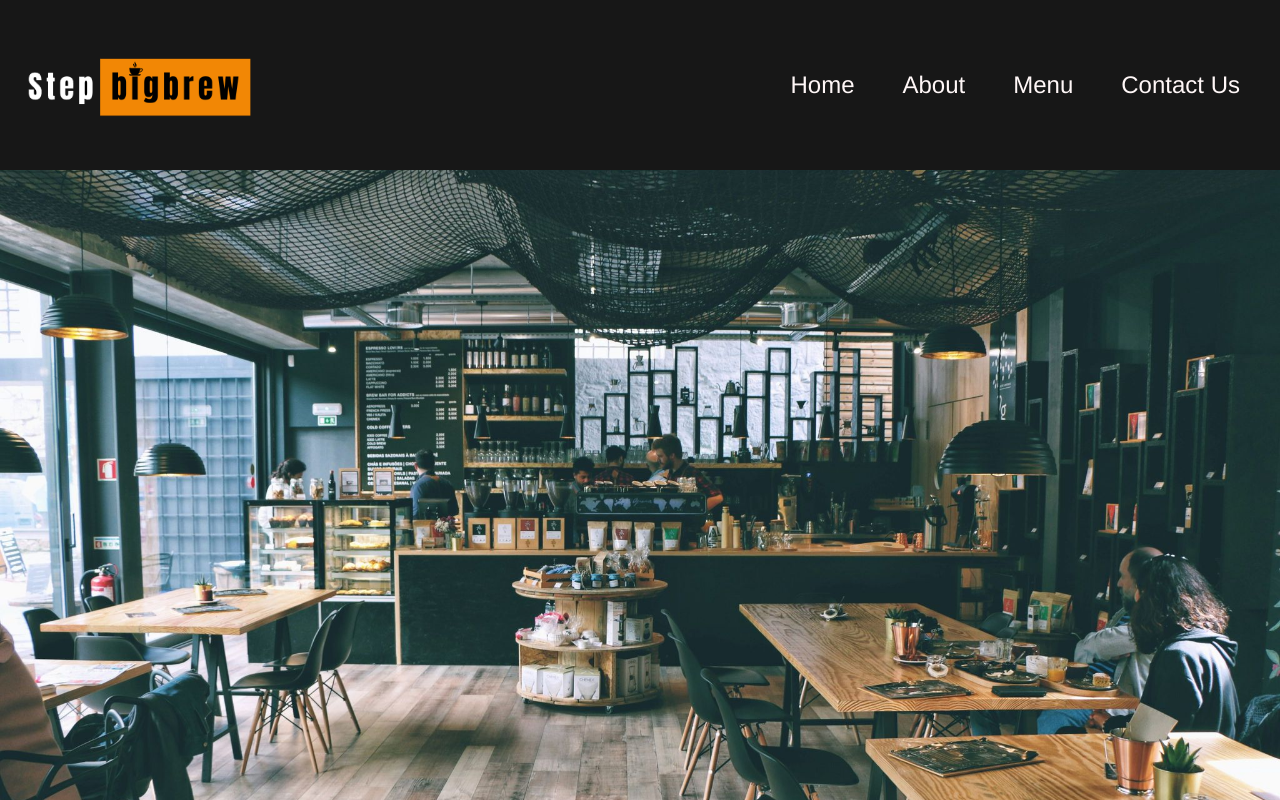
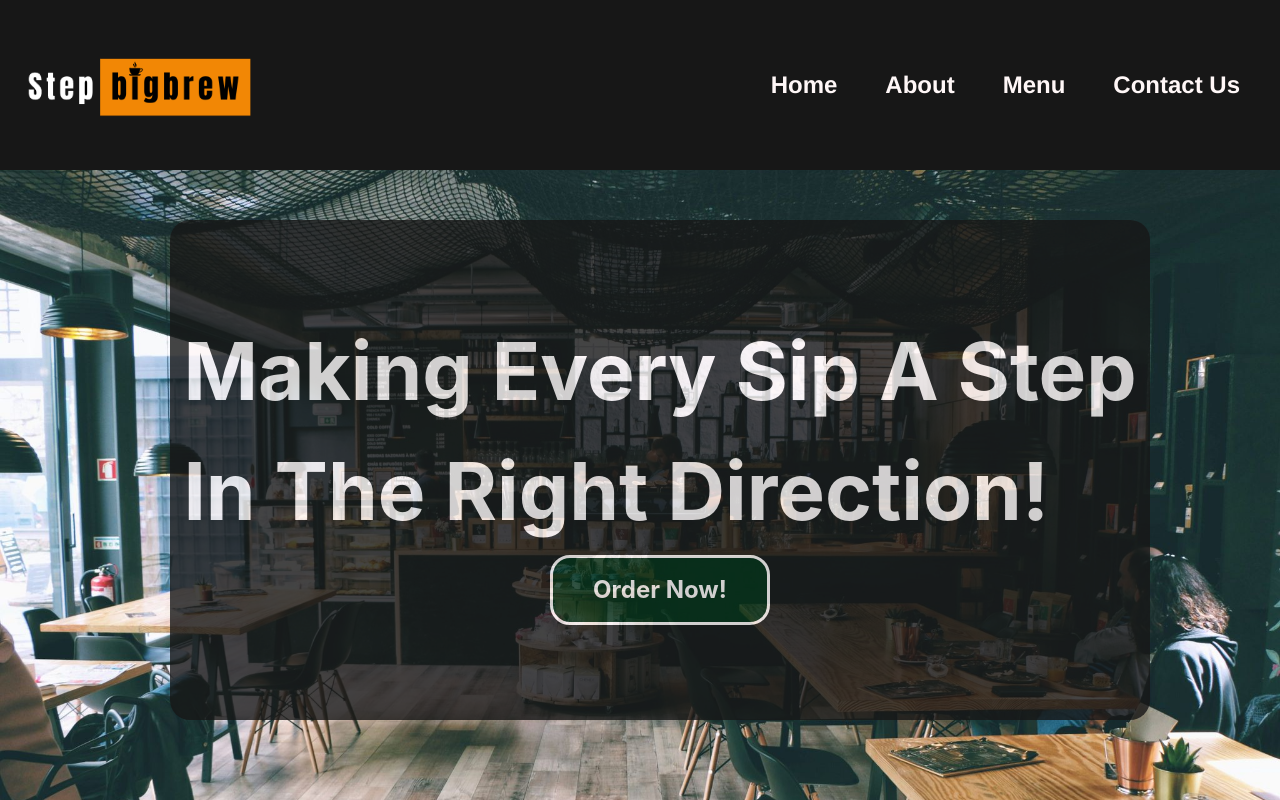
Before and after one commit to Tenzkie10/StepBigBrew, a React (Vite) app in the folder stepbigbrew/: page / in a window 1280 px wide. Shown: the top 800 px of the page. Built offline with nearby package versions, Linux system fonts and the light colour scheme.

Commit message:
what are you doing step brew

```diff
--- a/stepbigbrew/src/components/hero.jsx
+++ b/stepbigbrew/src/components/hero.jsx
@@ -5,8 +5,10 @@ const hero = () => {
         <>
         <div className='main'>
             <img className='bg_img' src={backgroundimg}></img>
-            <div className='absolute w-10 h-10'>Hallo Brother
-
+            <div className='overlay'>
+            <div className='content'><b>Making Every Sip A Step <br></br>In The Right Direction!</b>
+            <button className='order-button'><b>Order Now!</b></button>
+            </div>
             </div>
         </div>
 
--- a/stepbigbrew/src/components/nav.jsx
+++ b/stepbigbrew/src/components/nav.jsx
@@ -17,10 +17,10 @@ const nav = () => {
                 </div>
                 <div className="space-x-12">
                     <div className='lg:block space-x-2'>
-                        <a href="#" className="hover:text-orange px-5 [font-family:'Inter-Regular',Helvetica] font-normal text-[#fff7f7] text-[24px] tracking-[0] leading-[normal]">Home</a>
-                        <a href="#" className="hover:text-orange px-5 [font-family:'Inter-Regular',Helvetica] font-normal text-[#fff7f7] text-[24px] tracking-[0] leading-[normal]">About</a>
-                        <a href="#" className="hover:text-orange px-5 [font-family:'Inter-Regular',Helvetica] font-normal text-[#fff7f7] text-[24px] tracking-[0] leading-[normal]">Menu</a>
-                        <a href="#" className="hover:text-orange px-5 [font-family:'Inter-Regular',Helvetica] font-normal text-[#fff7f7] text-[24px] tracking-[0] leading-[normal] ">Contact Us</a>
+                        <a href="#" className="hover:text-orange px-5 [font-family:'Inter-Regular',Helvetica] font-normal text-[#fff7f7] text-[24px] tracking-[0] leading-[normal]"><b>Home</b></a>
+                        <a href="#" className="hover:text-orange px-5 [font-family:'Inter-Regular',Helvetica] font-normal text-[#fff7f7] text-[24px] tracking-[0] leading-[normal]"><b>About</b></a>
+                        <a href="#" className="hover:text-orange px-5 [font-family:'Inter-Regular',Helvetica] font-normal text-[#fff7f7] text-[24px] tracking-[0] leading-[normal]"><b>Menu</b></a>
+                        <a href="#" className="hover:text-orange px-5 [font-family:'Inter-Regular',Helvetica] font-normal text-[#fff7f7] text-[24px] tracking-[0] leading-[normal] "><b>Contact Us</b></a>
                     </div>
                 </div>
             </div>
--- a/stepbigbrew/src/index.css
+++ b/stepbigbrew/src/index.css
@@ -12,3 +12,44 @@
     height: 100%;
     object-fit: cover;
 }
+
+.content {
+    position: absolute;
+    width: 100%;
+    height: 100%;
+    top: 0;
+    display: flex;
+    flex-direction: column;
+    justify-content: center;
+    align-items: center;
+    font-family: 'Inter',Helvetica;
+    color: #fff7f7;
+    font-size: 80px;
+}
+
+.overlay {
+    position: absolute;
+    top: 50px;
+    left: 0;
+    background-color: #171717;
+    opacity: 0.8;
+    border-radius: 20px;
+    width: calc(100% - 300px);
+    height: calc(100% - 300px);
+    margin: 170px;
+}
+
+.order-button {
+  background-color: #052e16;
+  color: #fff7f7;
+  text-align: center;
+  text-decoration: none;
+  display: inline-block;
+  font-size: 24px;
+  margin: 4px 2px;
+  cursor: pointer;
+  padding: 14px 40px;
+  border: solid 3px;
+  border-color: #fff7f7;
+  border-radius: 20px;
+}
```
